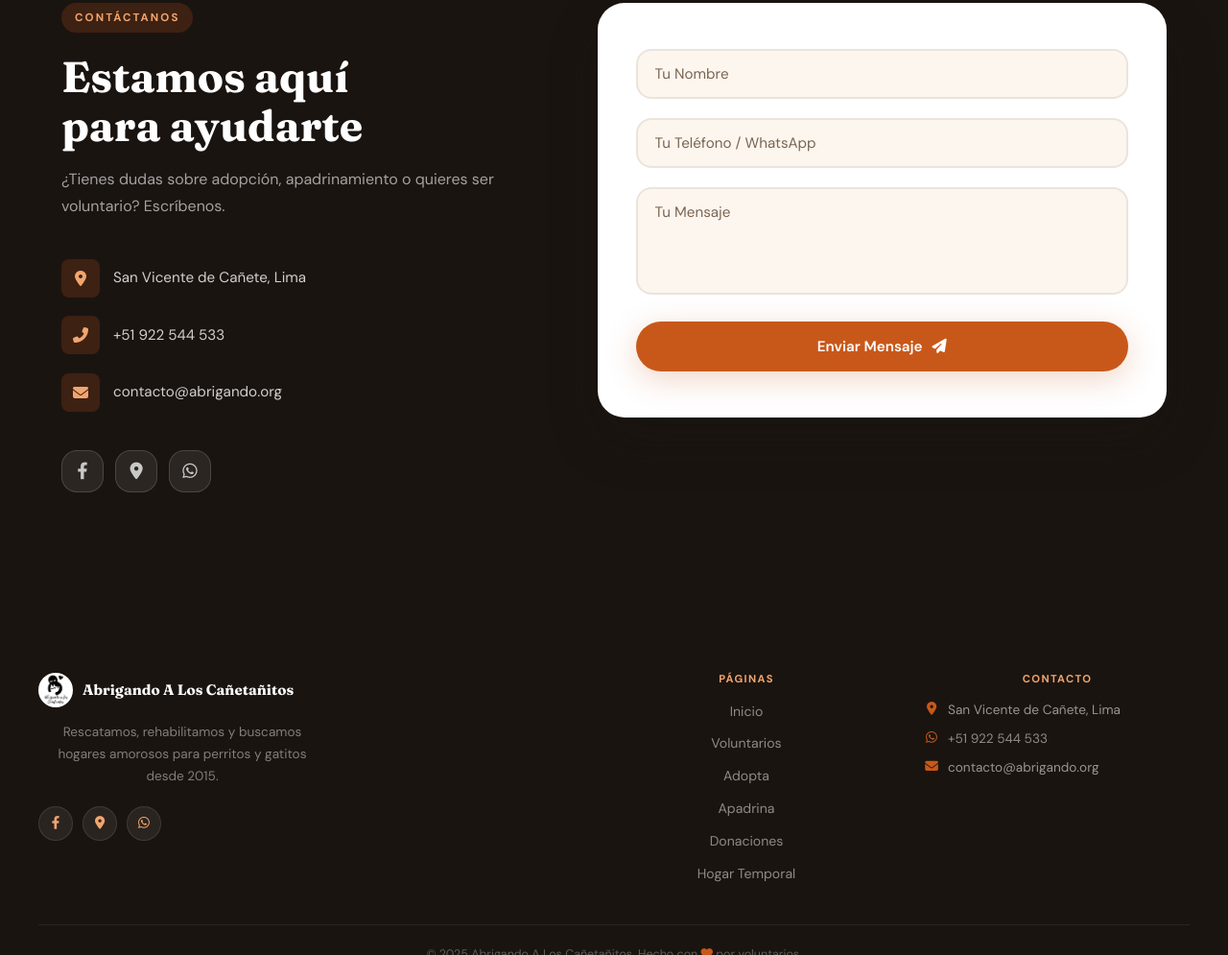
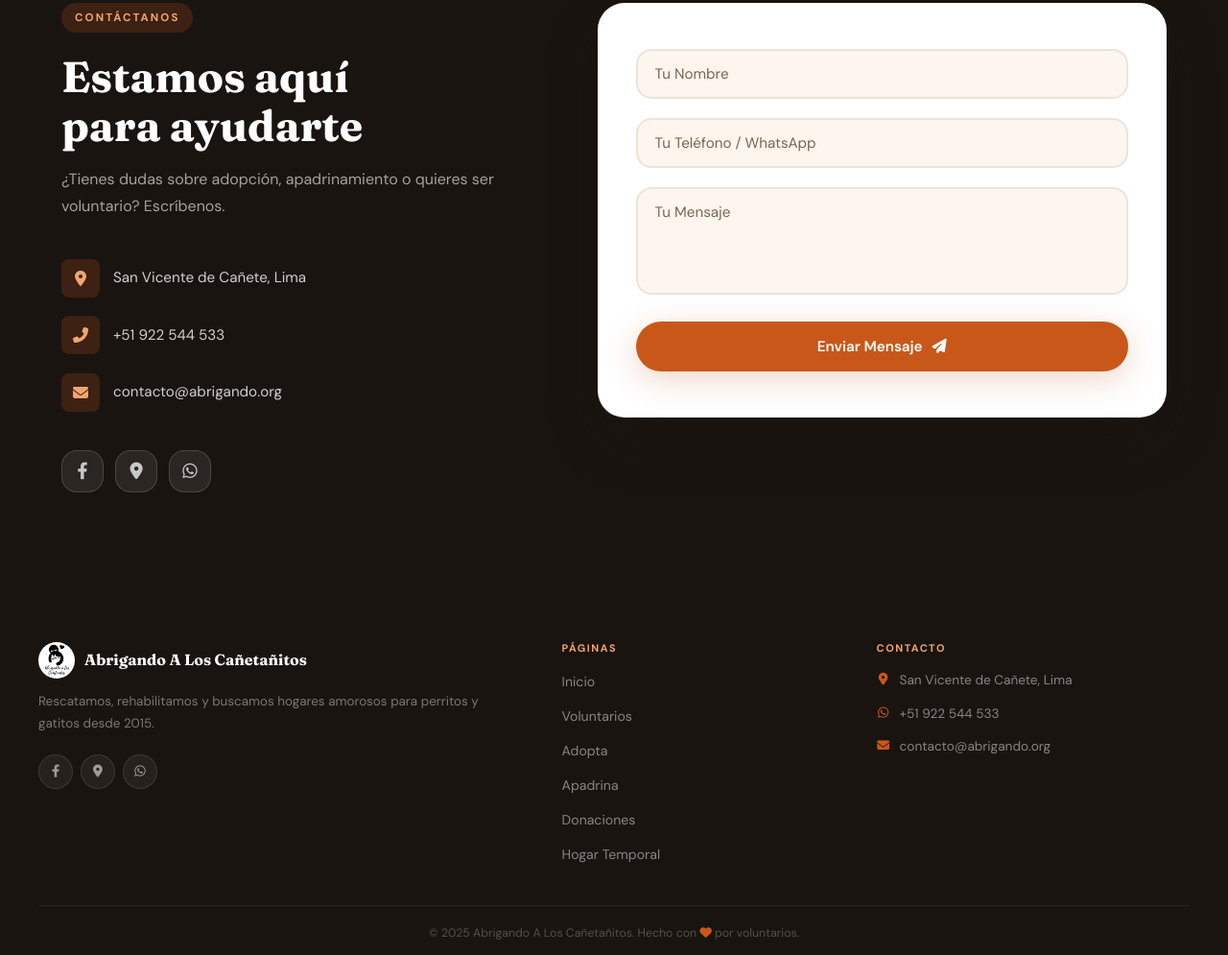
Before and after one commit to EdwardMedran/Abrigando, a plain HTML site: page index.html in a window 1280 px wide. Shown: the part 4396-5391 px from the top of the page at 96% size. Drawn offline with Linux system fonts and the light colour scheme.

Commit message:
Alineacion footer

```diff
--- a/css/style.css
+++ b/css/style.css
@@ -735,15 +735,7 @@ img { max-width: 100%; display: block; }
 /* =========================================
    10. FOOTER
    ========================================= */
-.main-footer {
-  background: var(--dark-mid);
-  color: rgba(255,255,255,0.45);
-  text-align: center;
-  padding: 2rem 0;
-  font-size: 0.875rem;
-}
-
-.main-footer i { color: var(--amber-light); }
+/* main-footer — ver bloque FOOTER ENRIQUECIDO al final */
 
 /* =========================================
    11. PÁGINA GALERÍA / ADOPTA
@@ -1643,7 +1635,6 @@ img { max-width: 100%; height: auto; }
   .energy-label  { font-size: 0.7rem; }
   .energy-dot    { width: 9px; height: 9px; }
 }
-
 /* =========================================
    FOOTER ENRIQUECIDO
    ========================================= */
@@ -1652,63 +1643,69 @@ img { max-width: 100%; height: auto; }
   color: rgba(255,255,255,0.55);
 }
 
+/* ── Grid principal: 3 columnas en desktop ── */
 .footer-inner {
   display: grid;
-  grid-template-columns: 2fr 1fr 1fr;
-  gap: 48px;
+  grid-template-columns: 1.8fr 1fr 1.2fr;
+  gap: 56px;
   padding: 56px 0 40px;
   border-bottom: 1px solid rgba(255,255,255,0.07);
-}
+  align-items: start;
+}
+
+/* ── Columna 1: Brand ── */
+.footer-brand { display: flex; flex-direction: column; }
 
 .footer-logo {
   display: flex;
   align-items: center;
   gap: 10px;
   text-decoration: none;
-  margin-bottom: 14px;
+  margin-bottom: 12px;
 }
 
 .footer-logo img {
-  width: 36px;
-  height: 36px;
+  width: 38px;
+  height: 38px;
   border-radius: 50%;
   object-fit: cover;
+  flex-shrink: 0;
 }
 
 .footer-logo span {
   font-family: var(--font-display);
-  font-size: 0.95rem;
+  font-size: 1rem;
   font-weight: 700;
   color: var(--white);
   line-height: 1.2;
 }
 
 .footer-tagline {
-  font-size: 0.85rem;
-  line-height: 1.7;
-  color: rgba(255,255,255,0.45);
+  font-size: 0.84rem;
+  line-height: 1.75;
+  color: rgba(255,255,255,0.42);
   margin-bottom: 20px;
-  max-width: 300px;
 }
 
 .footer-social {
   display: flex;
-  gap: 10px;
+  gap: 8px;
 }
 
 .footer-social a {
   width: 36px;
   height: 36px;
   border-radius: 50%;
-  background: rgba(255,255,255,0.07);
+  background: rgba(255,255,255,0.06);
   border: 1px solid rgba(255,255,255,0.1);
   display: flex;
   align-items: center;
   justify-content: center;
-  color: rgba(255,255,255,0.6);
-  font-size: 0.85rem;
+  color: rgba(255,255,255,0.55);
+  font-size: 0.82rem;
   text-decoration: none;
   transition: var(--transition);
+  flex-shrink: 0;
 }
 
 .footer-social a:hover {
@@ -1718,93 +1715,139 @@ img { max-width: 100%; height: auto; }
   transform: translateY(-2px);
 }
 
+/* ── Columnas 2 y 3: títulos ── */
 .footer-links h4,
 .footer-contact h4 {
   font-family: var(--font-body);
-  font-size: 0.7rem;
+  font-size: 0.68rem;
   font-weight: 700;
   text-transform: uppercase;
-  letter-spacing: 0.12em;
+  letter-spacing: 0.14em;
   color: var(--amber-light);
-  margin-bottom: 16px;
-}
-
-.footer-links ul,
+  margin-bottom: 18px;
+}
+
+/* ── Columna 2: Links ── */
+.footer-links ul {
+  list-style: none;
+  padding: 0;
+  margin: 0;
+  display: flex;
+  flex-direction: column;
+  gap: 12px;
+}
+
+.footer-links a {
+  color: rgba(255,255,255,0.48);
+  text-decoration: none;
+  font-size: 0.88rem;
+  transition: color 0.2s, padding-left 0.2s;
+  display: block;
+}
+
+.footer-links a:hover {
+  color: var(--amber-light);
+  padding-left: 4px;
+}
+
+/* ── Columna 3: Contacto ── */
 .footer-contact ul {
   list-style: none;
   padding: 0;
   margin: 0;
   display: flex;
   flex-direction: column;
-  gap: 10px;
-}
-
-.footer-links a {
-  color: rgba(255,255,255,0.5);
-  text-decoration: none;
-  font-size: 0.88rem;
-  transition: color 0.2s;
-}
-
-.footer-links a:hover { color: var(--amber-light); }
+  gap: 14px;
+}
 
 .footer-contact li {
   display: flex;
   align-items: flex-start;
   gap: 10px;
   font-size: 0.85rem;
+  color: rgba(255,255,255,0.48);
   line-height: 1.5;
 }
 
 .footer-contact li i {
   color: var(--amber);
-  font-size: 0.85rem;
-  margin-top: 2px;
+  font-size: 0.8rem;
+  margin-top: 3px;
   flex-shrink: 0;
   width: 14px;
+  text-align: center;
 }
 
 .footer-contact a {
-  color: rgba(255,255,255,0.5);
+  color: rgba(255,255,255,0.48);
   text-decoration: none;
   transition: color 0.2s;
 }
 
 .footer-contact a:hover { color: var(--amber-light); }
 
+/* ── Franja copyright ── */
 .footer-bottom {
   text-align: center;
-  padding: 20px 0;
+  padding: 18px 0;
 }
 
 .footer-bottom p {
-  font-size: 0.78rem;
-  color: rgba(255,255,255,0.3);
+  font-size: 0.77rem;
+  color: rgba(255,255,255,0.25);
 }
 
 .footer-bottom i { color: var(--amber); }
 
-/* Footer responsive */
-@media (max-width: 768px) {
+/* ══════════════════════════════════════════
+   FOOTER RESPONSIVE
+   ══════════════════════════════════════════ */
+
+/* Tablet (≤ 900px): brand ocupa ancho completo, links y contacto en 2 columnas */
+@media (max-width: 900px) {
   .footer-inner {
     grid-template-columns: 1fr 1fr;
-    gap: 32px;
-    padding: 40px 0 28px;
+    gap: 36px 40px;
+    padding: 44px 0 32px;
   }
   .footer-brand {
     grid-column: 1 / -1;
+    flex-direction: row;
+    flex-wrap: wrap;
+    align-items: flex-start;
+    gap: 0 40px;
   }
-  .footer-tagline { max-width: 100%; }
-}
-
-@media (max-width: 480px) {
+  .footer-logo-wrap {
+    flex: 1 1 200px;
+  }
+  .footer-tagline { max-width: 360px; }
+}
+
+/* Móvil (≤ 600px): todo en 1 columna, alineado a la izquierda */
+@media (max-width: 600px) {
   .footer-inner {
     grid-template-columns: 1fr;
     gap: 28px;
-    padding: 32px 0 24px;
+    padding: 36px 0 24px;
   }
-  .footer-bottom { padding-bottom: 72px; /* espacio para botón flotante WA */ }
-}
+
+  .footer-brand {
+    flex-direction: column;
+    gap: 0;
+  }
+
+  .footer-tagline { max-width: 100%; }
+
+  /* Links y contacto: una columna, alineado izquierda */
+  .footer-links ul  { gap: 10px; }
+  .footer-contact ul { gap: 12px; }
+  .footer-links a   { font-size: 0.9rem; }
+  .footer-contact li { font-size: 0.87rem; }
+
+  /* Copyright: espacio extra para botones flotantes */
+  .footer-bottom { padding-bottom: 80px; }
+}
+
 
 /* =========================================
    BOTÓN VOLVER ARRIBA
--- a/index.html
+++ b/index.html
@@ -166,7 +166,7 @@
 
                 <div class="success-card">
                     <div class="success-img-wrap">
-                        <img src="https://images.unsplash.com/photo-1587300003388-59208cc962cb?q=80&w=600&auto=format&fit=crop" alt="Perro adoptado feliz">
+                        <img src="https://images.unsplash.com/photo-1601758174493-45d0a4d2e541?q=80&w=600&auto=format&fit=crop" alt="Perro adoptado feliz">
                         <div class="success-badge"><i class="fas fa-home"></i> Adoptado</div>
                     </div>
                     <div class="success-body">
```
